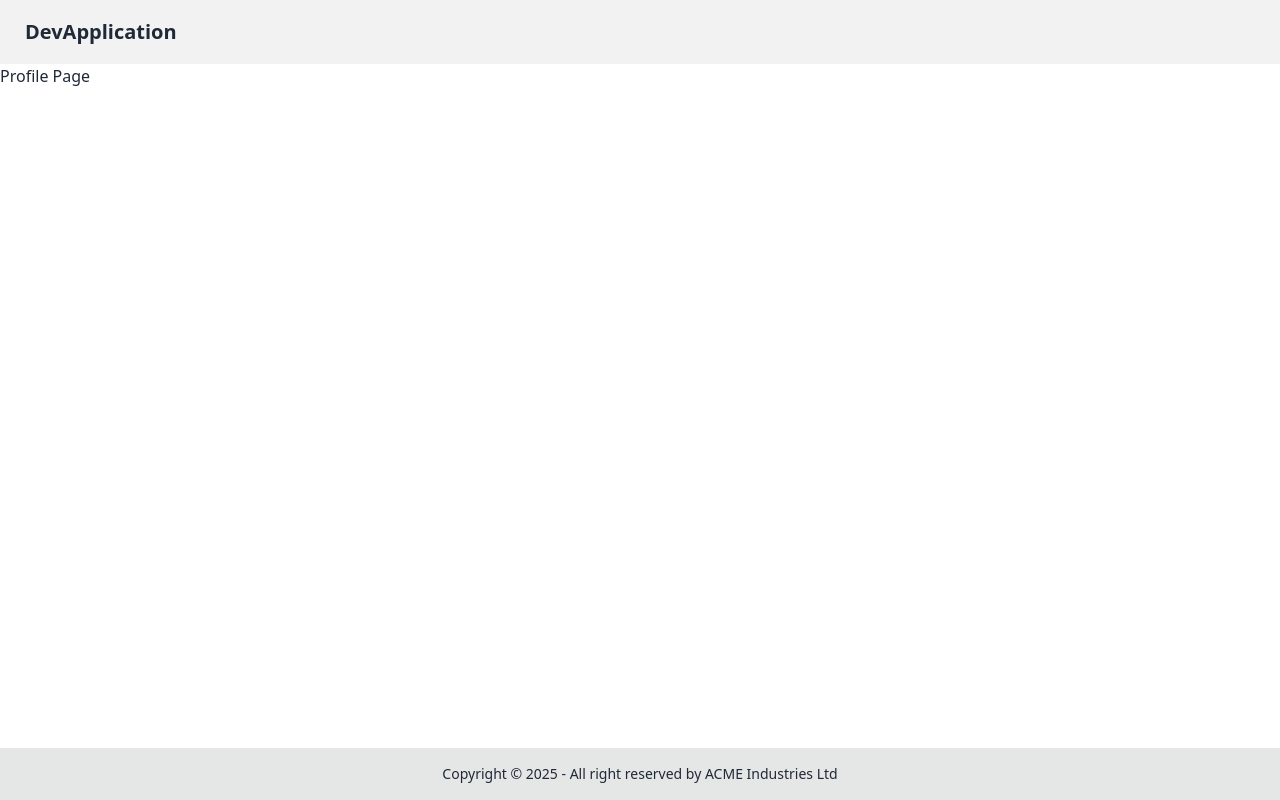
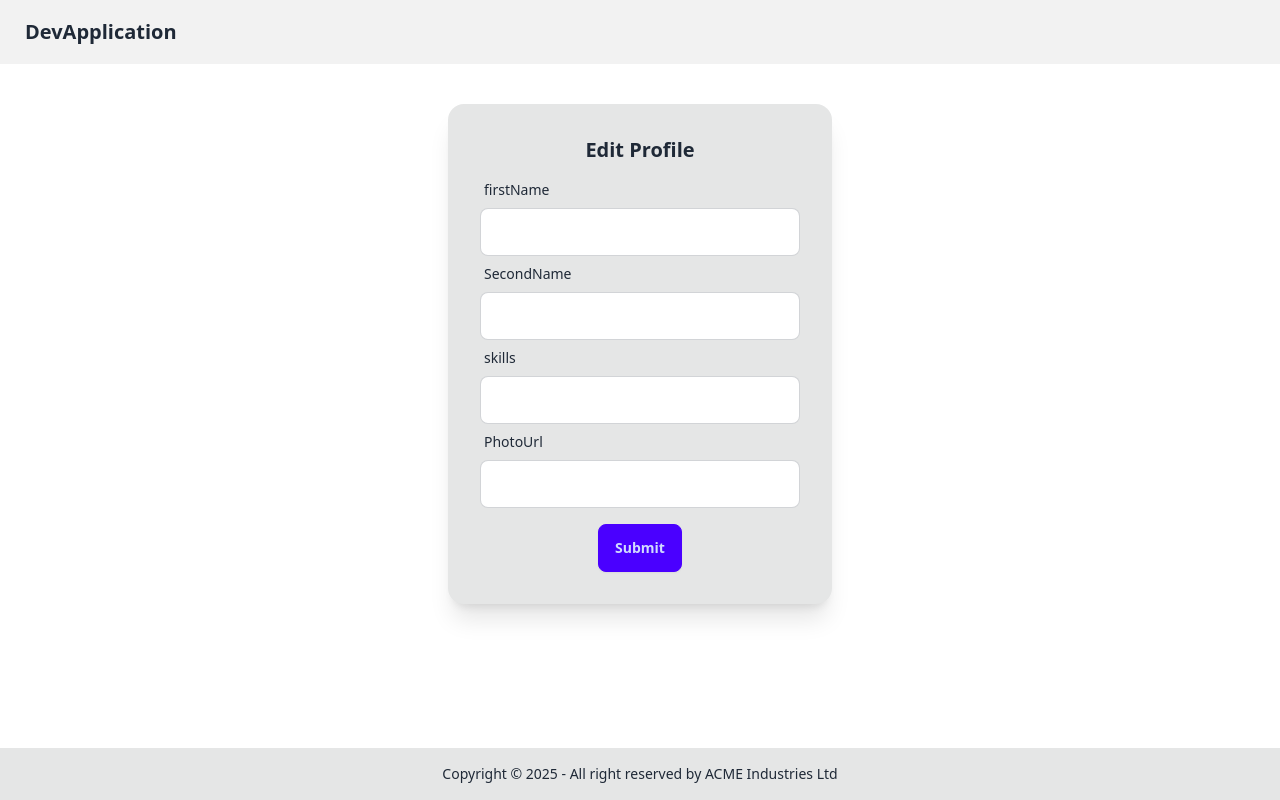
Before and after one commit to shyam0617/Dev-Tinder, a React (Vite) app: page /profile in a window 1280 px wide. Built offline with nearby package versions, Linux system fonts and the light colour scheme; no server answers.

Commit message:
profile page

```diff
--- a/src/components/Profile.jsx
+++ b/src/components/Profile.jsx
@@ -1,6 +1,74 @@
+import { useState } from "react";
+import { BASE_URL } from "../utils/constants";
+import axios from "axios";
+
 const Profile=()=>{
+    const [firstName,setfirstName]=useState("");
+    const [SecondName,setsecondName]=useState("");
+    const [skills,setSkills]=useState([]);
+    const [PhotoUrl,setPhotoUrl]=useState("");
+    const [editmessage,seteditmessage]=useState("");
+
+    const handleedit=async()=>{
+        try{
+            const res=await axios.patch(BASE_URL+"/profile/edit",
+            {
+               firstName,
+               SecondName,
+               skills,
+               PhotoUrl
+
+            },{withCredentials:true});
+            console.log(res);
+        }
+        catch(err)
+        {   seteditmessage("enter all fields");
+            console.log(err);
+        }
+    }
     return(
-       <div>Profile Page</div>
+        <div className="flex justify-center my-10">
+        <div className="card bg-base-300 w-96 shadow-xl">
+            <div className="card-body flex items-center justify-center">
+                <h2 className="card-title ">Edit Profile</h2>
+                <label className="form-control w-full max-w-xs">
+                        <div className="label">
+                            <span className="label-text">firstName </span>
+                        </div>
+                        <input type="text"
+                        value={firstName}
+                        className="input input-bordered w-full max-w-xs"onChange={(e)=>setfirstName(e.target.value)}
+                        />
+                        <div className="label">
+                            <span className="label-text">SecondName</span>
+                        </div>
+                        <input type="text"
+                        value={SecondName}
+                        className="input input-bordered w-full max-w-xs"onChange={(e)=>setsecondName(e.target.value)}
+                        />
+                        <div className="label">
+                            <span className="label-text">skills</span>
+                        </div>
+                        <input type="text"
+                        value={skills}
+                        className="input input-bordered w-full max-w-xs" onChange={(e)=>setSkills(e.target.value)}
+                        />
+                        <div className="label">
+                            <span className="label-text">PhotoUrl</span>
+                        </div>
+                        <input type="text"
+                        value={PhotoUrl}
+                        className="input input-bordered w-full max-w-xs" onChange={(e)=>setPhotoUrl(e.target.value)}
+                        />
+
+                </label>
+                <p className="text-red-500">{editmessage}</p>
+                <div className="card-actions justify-center">
+                <button className="btn btn-primary" onClick={handleedit}>Submit</button>
+                </div>
+            </div>
+        </div>
+        </div>
     )
 }
 export default Profile;
```
